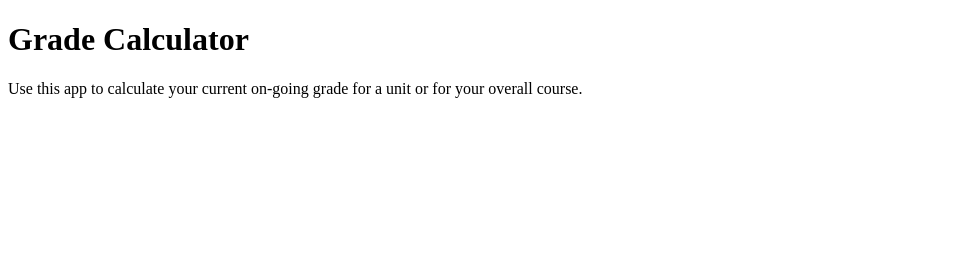
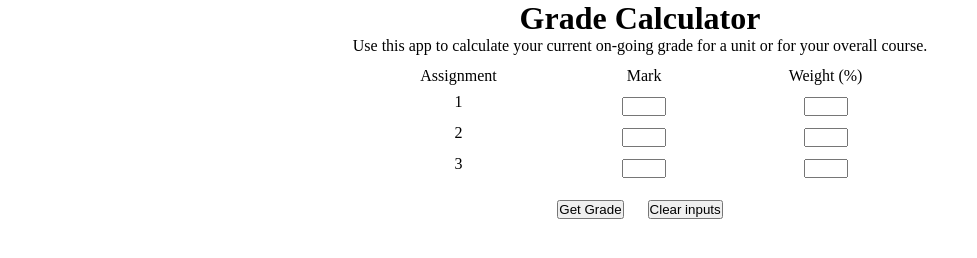
Before and after one commit to ihlpo/grade-calculator, a plain HTML site: page index.html in a window 1280 px wide. Shown: the whole page, without its empty margins (0-977 px from the left). Drawn offline with Linux system fonts and the light colour scheme.

Commit message:
finished html layout

```diff
--- a/index.html
+++ b/index.html
@@ -7,7 +7,7 @@
 	<title>Grade Calculator</title>
 </head>
 <body>
-	<div class="grid-container">
+	<div class="container">
 		<header class="heading-info">
 			<h1>Grade Calculator</h1>
 			<p>
@@ -16,14 +16,38 @@
 			</p>
 		</header>
 		<section class="grade-inputs">
-			<div class="mark">
-
-			</div>
+			<table>
+				<tr class="table-headings">
+					<td>Assignment</td>
+					<td>Mark</td>
+					<td>Weight (%)</td>
+				</tr>
+				<tr>
+					<td>1</td>
+					<td><input class="grade" type="text"></td>
+					<td><input class="weight" type="text"></td>
+				</tr>
+				<tr>
+					<td>2</td>
+					<td><input class="grade" type="text"></td>
+					<td><input class="weight" type="text"></td>
+				</tr>
+				<tr>
+					<td>3</td>
+					<td><input class="grade" type="text"></td>
+					<td><input class="weight" type="text"></td>
+				</tr>
+			</table>
 
 		</section>
 		<section class="grade-results">
 
 		</section>
+
+		<div class="buttons">
+			<button class="compute">Get Grade</button>
+			<button class="clear-inputs">Clear inputs</button>
+		</div>
 	</div>
 	<script src="script.js"></script>
 </body>
--- a/style.css
+++ b/style.css
@@ -0,0 +1,43 @@
+* {
+    margin: 0;
+    padding: 0;
+}
+
+.container {
+    display: flex;
+    flex-direction: column;
+    align-items: center;
+}
+
+.heading-info{
+    display: flex;
+    flex-direction: column;
+    align-items: center;
+}
+
+.grade-inputs {
+    display: flex;
+    flex-direction: column;
+    align-items: center;
+    margin-top: 10px;
+}
+
+table {
+    width: 600px;
+}
+
+td {
+    text-align: center;
+    /* margin: 100px; */
+}
+
+input {
+    width: 40px;
+    margin-top: 10px;
+    text-align: center;
+}
+
+button {
+    margin: 20px 10px;
+
+}
```
